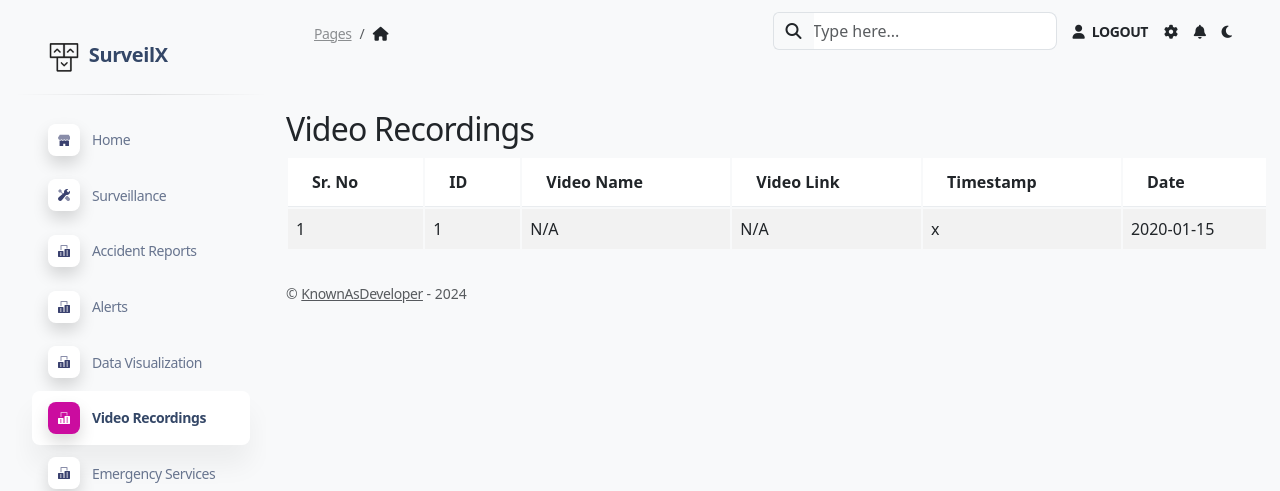
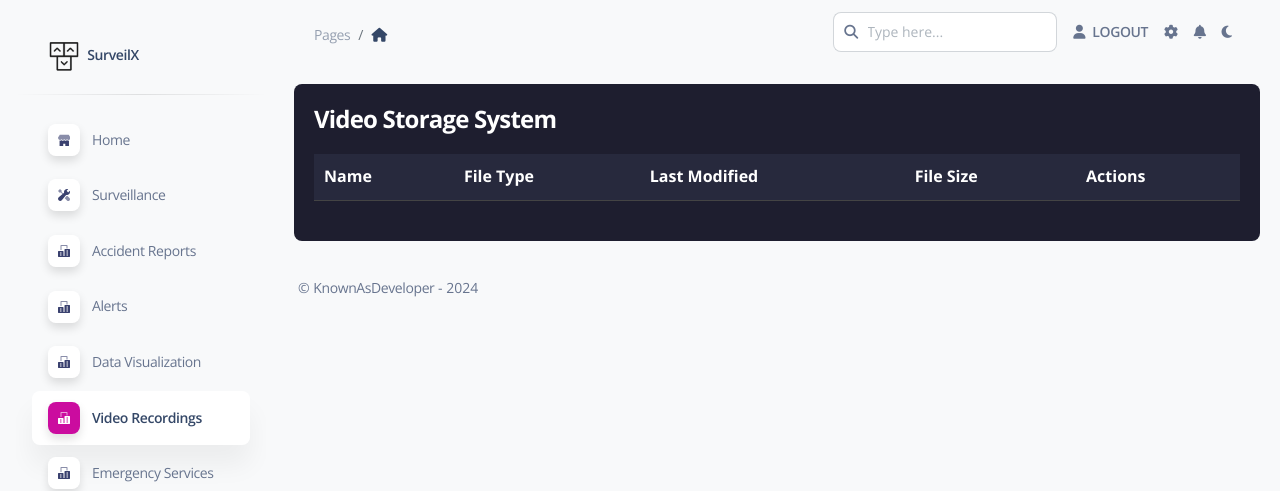
Before and after one commit to KnownAsDevelopers0680/Advanced-Surveillance-System, a Flask app: page /video-record.html in a window 1280 px wide. Shown: the top 491 px of the page. Run offline with Flask 3, Linux system fonts and the light colour scheme; a user stored in the database is signed in; tables that the repository leaves empty hold one stand-in row (values such as "Sample post"); data that the repository does not hold is empty; parts of the project's set-up code (start-up, migrations or seed data) failed here and were passed over; some libraries are stand-ins or nearby versions.

Commit message:
modified video storage

```diff
--- a/apps/templates/home/video-record.html
+++ b/apps/templates/home/video-record.html
@@ -1,114 +1,99 @@
 {% extends 'layouts/base.html' %}
 
-{% block title %} Recordings {% endblock title %}
+{% block title %} Video Storage System {% endblock title %}
 
-<!-- Specific CSS goes HERE -->
 {% block stylesheets %}
-
+<style>
+  .table-container {
+    margin: 20px;
+    padding: 20px;
+    background-color: #1e1e2f;
+    border-radius: 8px;
+    color: #ffffff;
+  }
+  .table-container h1 {
+    margin-bottom: 20px;
+    font-size: 1.5em;
+    font-weight: bold;
+    color: #ffffff;
+  }
+  table {
+    width: 100%;
+    border-collapse: collapse;
+    margin-bottom: 20px;
+  }
+  th, td {
+    padding: 10px;
+    text-align: left;
+    border-bottom: 1px solid #444;
+  }
+  th {
+    background-color: #27293d;
+    color: #ffffff;
+  }
+  td {
+    color: #c3c3c3;
+  }
+  .action-buttons button {
+    padding: 8px 12px;
+    margin-right: 5px;
+    border: none;
+    border-radius: 5px;
+    cursor: pointer;
+  }
+  .action-buttons .download-btn {
+    background-color: #4caf50;
+    color: #ffffff;
+  }
+</style>
 {% endblock stylesheets %}
 
 {% block content %}
-<head>
-    <meta charset="UTF-8">
-    <meta name="viewport" content="width=device-width, initial-scale=1.0">
-    <!-- <title>Incident Records</title> -->
-    <link rel="stylesheet" href="https://cdnjs.cloudflare.com/ajax/libs/bootstrap/5.3.0/css/bootstrap.min.css">
-</head>
-
-<div class="container mt-5">
-    <h2>Video Recordings</h2>
-    <table class="table table-striped">
+<div class="table-container">
+  <h1>Video Storage System</h1>
+  <table id="files-table">
     <thead>
       <tr>
-                <th>Sr. No</th>
-                <th>ID</th>
-                <th>Video Name</th>
-                <th>Video Link</th>
-                <th>Timestamp</th>
-                <th>Date</th>
+        <th>Name</th>
+        <th>File Type</th>
+        <th>Last Modified</th>
+        <th>File Size</th>
+        <th>Actions</th>
       </tr>
     </thead>
-        <tbody id="incidentTableBody">
-            <!-- Records will be dynamically inserted here -->
+    <tbody>
+      <!-- Dynamic rows will be inserted here -->
     </tbody>
   </table>
 </div>
-
-
-
 {% include "includes/footer.html" %}
 {% endblock content %}
 
-<!-- Specific JS goes HERE -->
 {% block javascripts %}
+<script>
+  // Fetch files from the backend and populate the table
+  fetch('/files')
+    .then(response => response.json())
+    .then(files => {
+      const tableBody = document.querySelector("#files-table tbody");
+      tableBody.innerHTML = ""; // Clear existing rows
 
-<script>
-    // Function to fetch incident records
-    async function fetchIncidentRecords() {
-        try {
-            const response = await fetch('/get_incident_records');
-            const data = await response.json();
-
-            if (data.status === 'success') {
-                return data.data; // Return the records
-            } else {
-                console.error('Error fetching records:', data.message);
-                return [];
-            }
-        } catch (error) {
-            console.error('Fetch error:', error);
-            return [];
-        }
-    }
-
-    // Function to fetch video records
-    async function fetchVideoRecords() {
-        try {
-            const response = await fetch('/get_videos');
-            const data = await response.json();
-            return data; // Assuming data is an array of video records
-        } catch (error) {
-            console.error('Error fetching videos:', error);
-            return [];
-        }
-    }
-
-    // Populate the table with combined data
-    // Populate the table with combined data
-async function populateTable() {
-    const incidentRecords = await fetchIncidentRecords();
-    const videoRecords = await fetchVideoRecords();
-
-    const tableBody = document.getElementById('incidentTableBody');
-    tableBody.innerHTML = ''; // Clear existing content
-
-    // Loop through both incident and video records
-    incidentRecords.forEach((record, index) => {
-        const videoRecord = videoRecords[index]; // Assuming one-to-one mapping by index
-
-        const row = `
-            <tr>
-                <td>${index + 1}</td> <!-- Serial Number Column -->
-                <td>${record.id || 'N/A'}</td>
-                <td>${videoRecord?.name || 'N/A'}</td>
-                <td>
-                    ${
-                        videoRecord?.path
-                            ? `<a href="${videoRecord.path}" target="_blank">Watch Video</a>`
-                            : 'N/A'
-                    }
+      files.forEach(file => {
+        const row = document.createElement("tr");
+        row.innerHTML = `
+          <td>${file.name}</td>
+          <td>${file.type}</td>
+          <td>${new Date(file.last_modified * 1000).toLocaleString()}</td>
+          <td>${(file.size / 1024).toFixed(2)} KB</td>
+          <td class="action-buttons">
+            <a href="${file.download_url}" download>
+              <button class="download-btn">Download</button>
+            </a>
           </td>
-                <td>${record.timestamp || 'N/A'}</td>
-                <td>${record.date || 'N/A'}</td>
-            </tr>
         `;
-        tableBody.innerHTML += row;
+        tableBody.appendChild(row);
       });
-}
-
-
-    // Initialize table on page load
-    document.addEventListener('DOMContentLoaded', populateTable);
+    })
+    .catch(error => console.error("Error fetching files:", error));
 </script>
-
 {% endblock javascripts %}
--- a/run.py
+++ b/run.py
@@ -341,30 +341,68 @@
         app.logger.error(f"Error fetching incident records: {e}")
         return jsonify({'status': 'error', 'message': str(e)}), 500
 
-# Get the absolute path to the static/videos folder
-videos_dir = os.path.join(os.path.abspath(os.path.dirname(__file__)), 'static', 'videos')
 
-# Route to fetch videos from the static/videos folder
-@app.route('/get_videos', methods=['GET'])
-def get_videos():
+
+
+
+
+
+# Base directory for static files
+STATIC_DIR = os.path.join(os.getcwd(),"static")
+
+@app.route("/")
+def video_storage():
+    """Render the main UI with the table."""
+    return render_template("video-record.html")
+
+@app.route("/files")
+def get_files():
+    """Retrieve files dynamically from static folders."""
+    screenshots_dir = os.path.join(STATIC_DIR, "screenshots")
+    videos_dir = os.path.join(STATIC_DIR, "videos")
+
+    files = []
+
+    # Process screenshots (images)
+    if os.path.exists(screenshots_dir):
+        for filename in os.listdir(screenshots_dir):
+            file_path = os.path.join(screenshots_dir, filename)
+            if os.path.isfile(file_path):
+                files.append({
+                    "name": filename,
+                    "type": "img",
+                    "last_modified": os.path.getmtime(file_path),
+                    "size": os.path.getsize(file_path),
+                    "download_url": f"/download/screenshots/{filename}"
+                })
+
+    # Process videos
+    if os.path.exists(videos_dir):
+        for filename in os.listdir(videos_dir):
+            file_path = os.path.join(videos_dir, filename)
+            if os.path.isfile(file_path):
+                files.append({
+                    "name": filename,
+                    "type": "vid",
+                    "last_modified": os.path.getmtime(file_path),
+                    "size": os.path.getsize(file_path),
+                    "download_url": f"/download/videos/{filename}"
+                })
+
+    # Return file data as JSON
+    return jsonify(files)
+
+@app.route("/download/<folder>/<filename>")
+def download_file(folder, filename):
+    """Download a file from the specified folder."""
+    folder_path = os.path.join(STATIC_DIR, folder)
     try:
-        if not os.path.exists(videos_dir):
-            raise FileNotFoundError(f"Videos directory does not exist: {videos_dir}")
-
-        video_files = [
-            {"name": video, "path": f"/static/videos/{video}"}
-            for video in os.listdir(videos_dir)
-            if video.endswith(('.mp4', '.avi', '.mkv', '.mov'))  # Add other formats if needed
-        ]
-        return jsonify(video_files)
+         if os.path.isfile(os.path.join(folder_path, filename)):
+             return send_from_directory(folder_path, filename, as_attachment=True)
+         else:
+             return jsonify({"error": "File not found"}), 404
     except Exception as e:
-        app.logger.error(f"Error fetching video files: {e}")
-        return jsonify({"error": "Unable to fetch video files"}), 500
-
-# Route to serve individual video files (optional)
-@app.route('/static/videos/<path:filename>')
-def serve_video(filename):
-    return send_from_directory(videos_dir, filename)
+        return jsonify({"error": str(e)}), 500
 
 if __name__ == "__main__":
     # Configure logging
```
Lines whose indentation alone changed are shown as unchanged.
